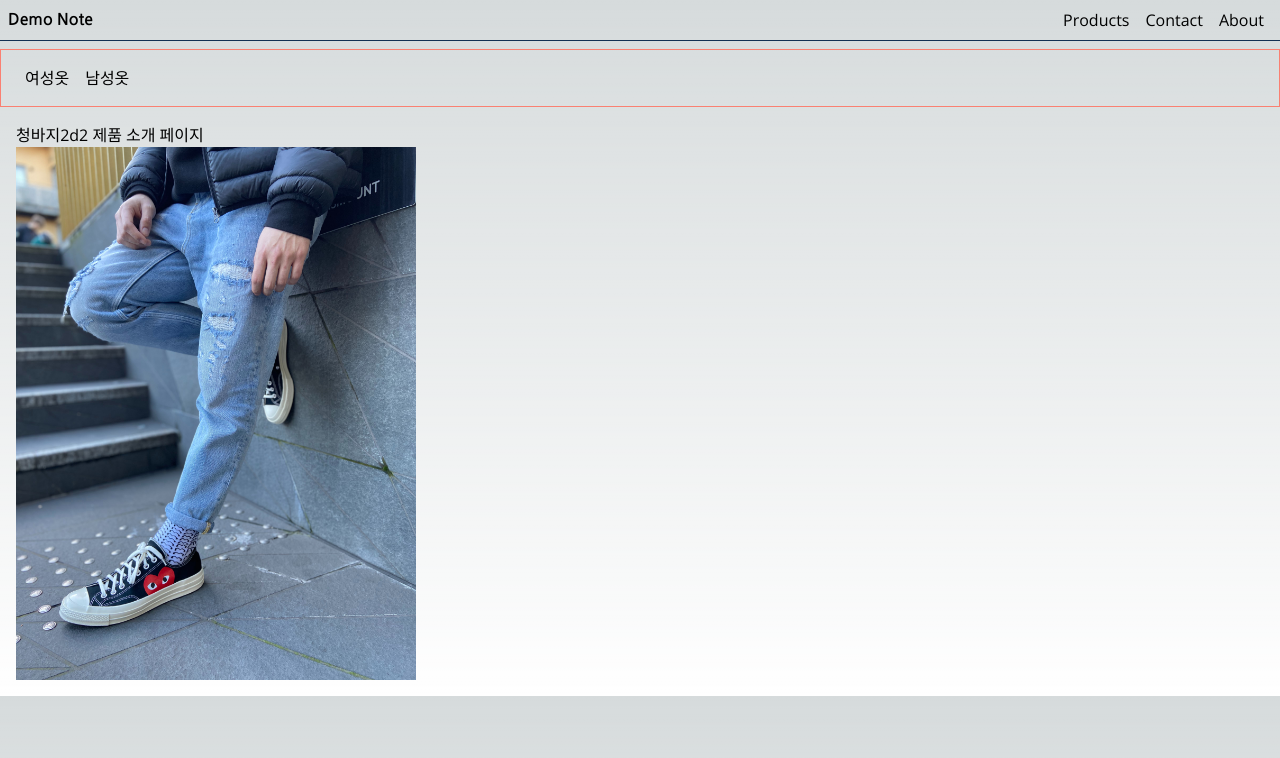
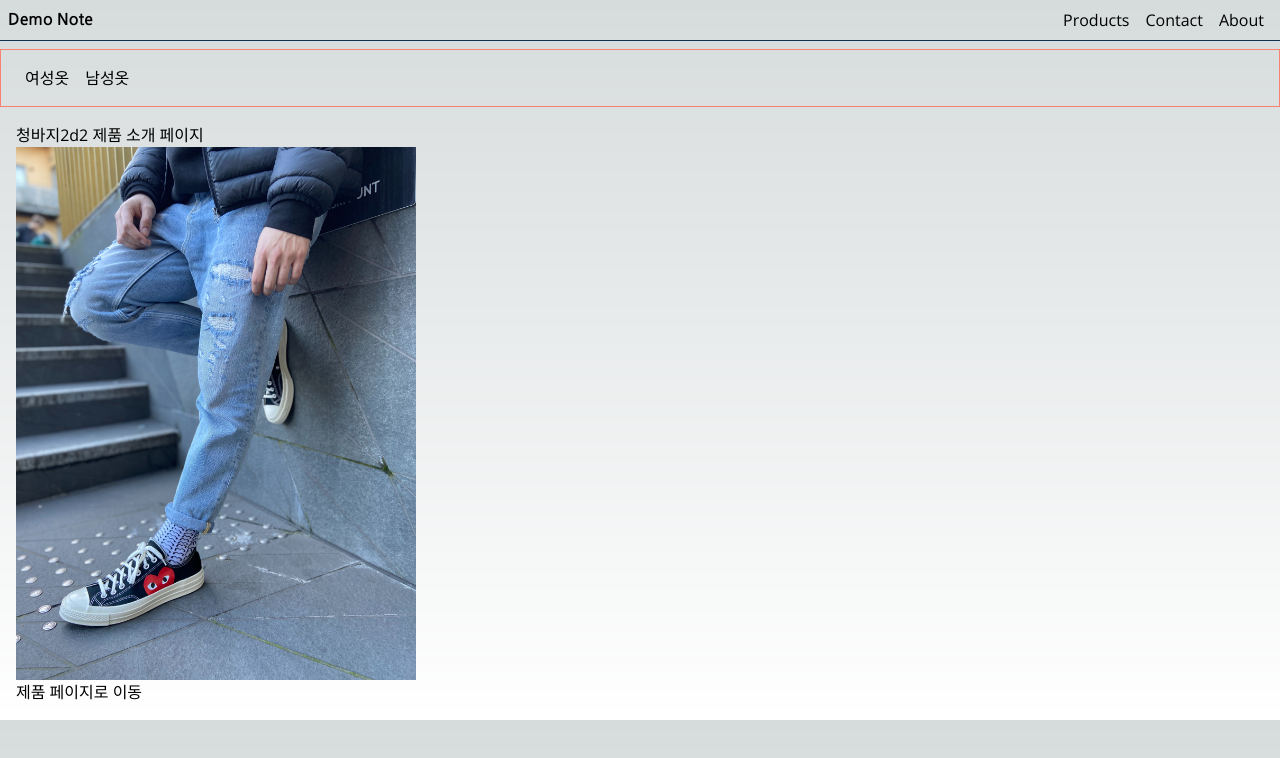
Before and after one commit to shkiimaa/next-study, a Next.js app: page /products/1234 in a window 1280 px wide. Shown: the top 758 px of the page. Built offline with nearby package versions, Linux system fonts and the light colour scheme.

Commit message:
direct 예시 추가

```diff
--- a/src/app/products/[slug]/page.tsx
+++ b/src/app/products/[slug]/page.tsx
@@ -1,5 +1,6 @@
-import { notFound } from 'next/navigation';
+import { notFound, redirect } from 'next/navigation';
 import { getProduct, getProducts } from '@/service/products';
+import GoProductsButton from '@/components/GoProductsButton';
 import Image from 'next/image';
 
 export const revalidate = 3;
@@ -20,7 +21,8 @@
   const product = await getProduct(slug);
 
   if (!product) {
-    notFound();
+    redirect('/products'); // 로그인 유무에 따른 페이지 사용시 사용하기 좋다.
+    // notFound();
     // not-found.tsx 보여줌
   }
 
@@ -33,6 +35,7 @@
         width={400}
         height={400}
       />
+      <GoProductsButton />
     </>
   );
 }
--- /dev/null
+++ b/src/components/GoProductsButton.tsx
@@ -0,0 +1,16 @@
+'use client';
+
+import { useRouter } from 'next/navigation';
+
+export default function GoProductsButton() {
+  const router = useRouter();
+  return (
+    <button
+      onClick={() => {
+        router.push('/products');
+      }}
+    >
+      제품 페이지로 이동
+    </button>
+  );
+}
```
